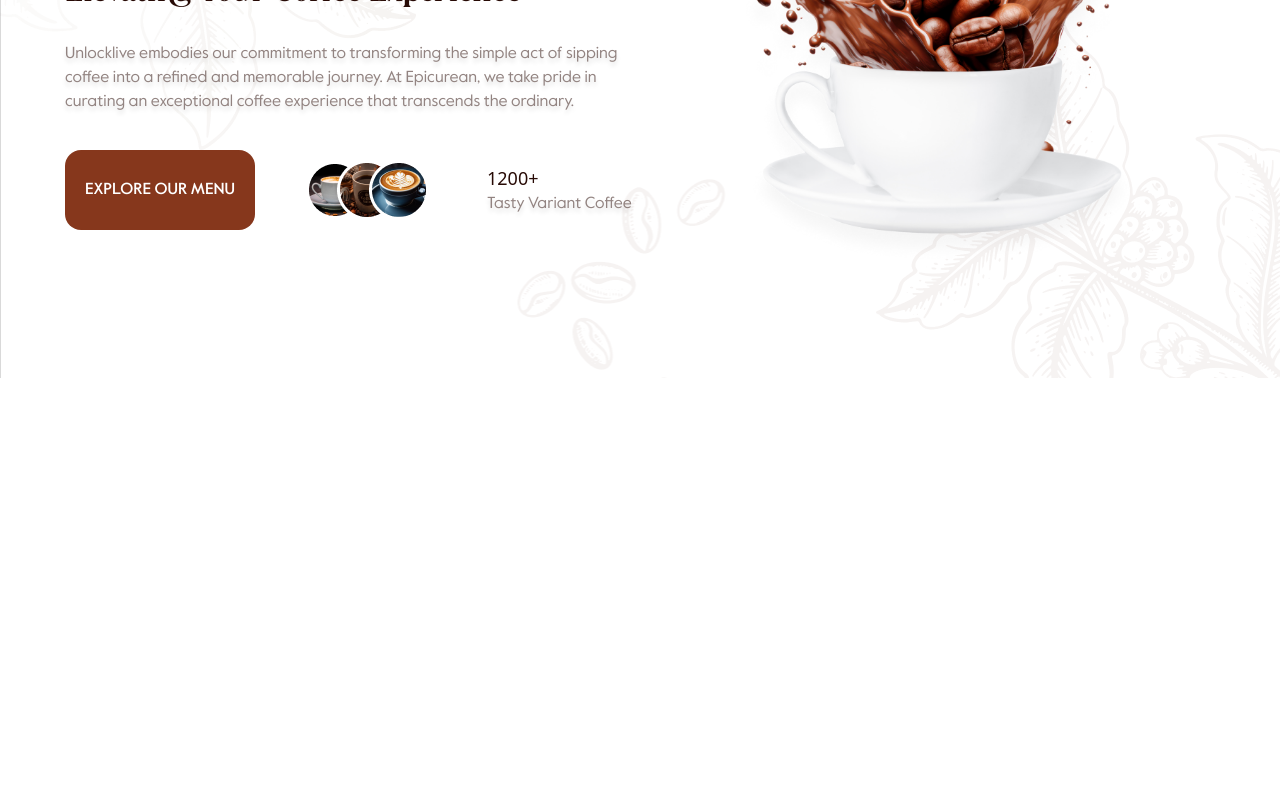
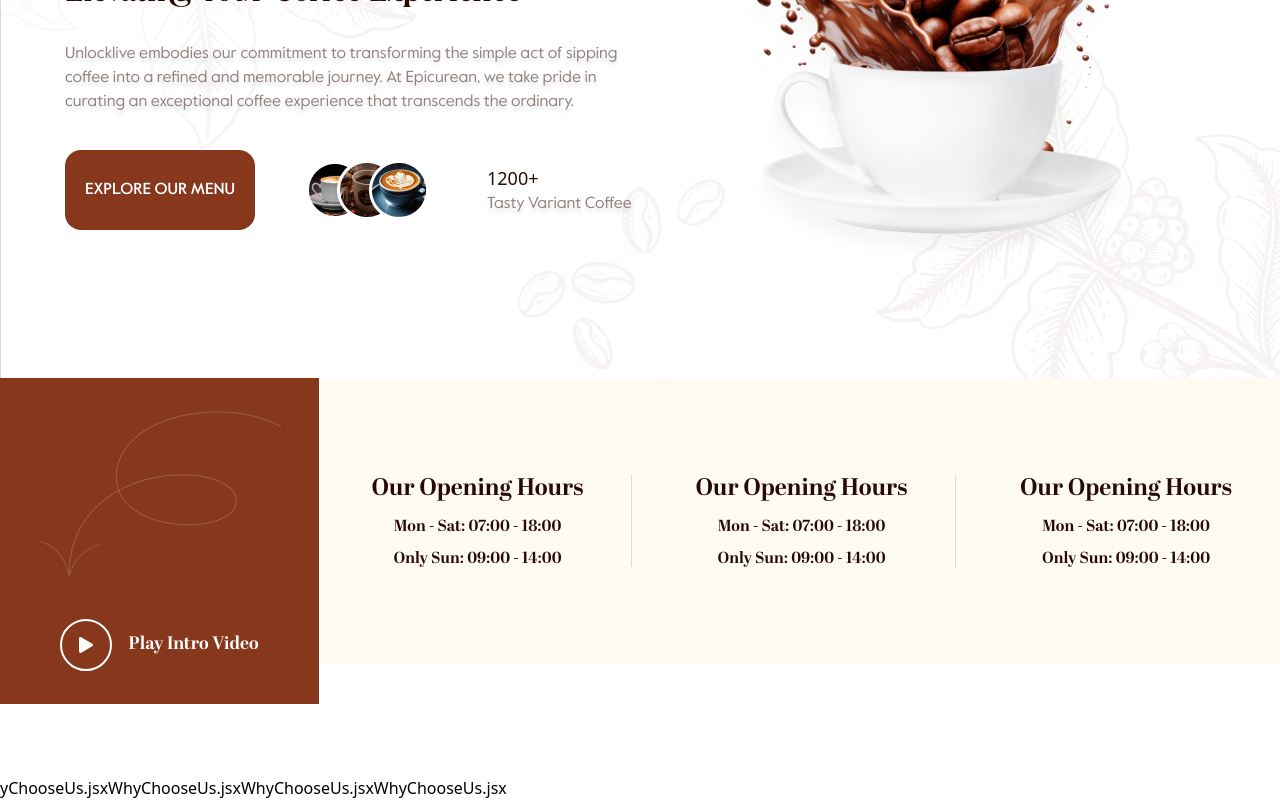
Before and after one commit to Imran122/coffe-resturent-frontend-design-react, a React (Vite) app: page / in a window 1280 px wide. Shown: the part 574-1374 px from the top of the page. Before the commit the page ends 952 px from the top, so only its background shows below. Built offline with nearby package versions, Linux system fonts and the light colour scheme.

Commit message:
done video section

```diff
--- a/src/App.jsx
+++ b/src/App.jsx
@@ -1,5 +1,7 @@
 import "./App.css";
 import Banner from "./components/Banner";
+import VideoComponnet from "./components/VideoComponnet";
+import WhyChooseUs from "./components/WhyChooseUs";
 import Header from "./components/shared/Header";
 
 function App() {
@@ -10,6 +12,8 @@ function App() {
       </div>
 
       <Banner />
+      <VideoComponnet />
+      <WhyChooseUs />
     </div>
   );
 }
--- /dev/null
+++ b/src/components/VideoComponnet.jsx
@@ -0,0 +1,60 @@
+import { FaPlay } from "react-icons/fa";
+import arrow from "../assets/images/video/video.png";
+
+export default function VideoComponnet() {
+  return (
+    <div className="w-full bg-primary_background mb-28">
+      <div className="container mx-auto md:grid md:grid-cols-8 flex flex-col  gap-4 justify-center items-center">
+        <div className="lg:col-span-2 md:col-span-4 lg:-mb-10 ">
+          <div className="bg-secondary_colour w-[319px] h-[326px] flex flex-col justify-center items-center">
+            <img src={arrow} />
+            <div className="flex gap-4 justify-center items-center mt-10">
+              <p className="py-4 px-4 rounded-full border-2 border-white text-white">
+                <FaPlay />
+              </p>
+              <h2 className="font-fourth_font_abril text-white text-lg">
+                Play Intro Video
+              </h2>
+            </div>
+          </div>
+        </div>
+        <div className="lg:col-span-2 md:col-span-4 text-center lg:border-r border-[#D9D9D9]">
+          <h2 className="font-fourth_font_abril text-2xl text-primary_text leading-7 font-bold ">
+            Our Opening Hours
+          </h2>
+          <p className="text-primary_text leading-4 font-fourth_font_abril text-base py-4">
+            Mon - Sat: 07:00 - 18:00
+          </p>
+          <p className="text-primary_text leading-4 font-fourth_font_abril text-base ">
+            {" "}
+            Only Sun: 09:00 - 14:00
+          </p>
+        </div>
+        <div className="lg:col-span-2 md:col-span-4 text-center md:border-r border-[#D9D9D9]">
+          <h2 className="font-fourth_font_abril text-2xl text-primary_text leading-7 font-bold ">
+            Our Opening Hours
+          </h2>
+          <p className="text-primary_text leading-4 font-fourth_font_abril text-base py-4">
+            Mon - Sat: 07:00 - 18:00
+          </p>
+          <p className="text-primary_text leading-4 font-fourth_font_abril text-base ">
+            {" "}
+            Only Sun: 09:00 - 14:00
+          </p>
+        </div>
+        <div className="lg:col-span-2 md:col-span-4 text-center">
+          <h2 className="font-fourth_font_abril text-2xl text-primary_text leading-7 font-bold ">
+            Our Opening Hours
+          </h2>
+          <p className="text-primary_text leading-4 font-fourth_font_abril text-base py-4">
+            Mon - Sat: 07:00 - 18:00
+          </p>
+          <p className="text-primary_text leading-4 font-fourth_font_abril text-base ">
+            {" "}
+            Only Sun: 09:00 - 14:00
+          </p>
+        </div>
+      </div>
+    </div>
+  );
+}
--- /dev/null
+++ b/src/components/WhyChooseUs.jsx
@@ -0,0 +1,3 @@
+export default function WhyChooseUs() {
+  return <div>yChooseUs.jsxWhyChooseUs.jsxWhyChooseUs.jsxWhyChooseUs.jsx</div>;
+}
--- a/src/index.css
+++ b/src/index.css
@@ -16,6 +16,11 @@
   font-family: "Bakilda Histori";
   src: url("../src/assets/Fonts/Bakilda/bakilda-histori.ttf") format("opentype");
 }
+@font-face {
+  font-family: "Abril Display Bold";
+  src: url("../src/assets/Fonts/Abril/Abril_Display_Bold.otf")
+    format("opentype");
+}
 
 :root {
   --primary-colour: #270a05;
--- a/tailwind.config.js
+++ b/tailwind.config.js
@@ -19,6 +19,7 @@ export default {
         primary_font: "Value Sans Pro",
         secondary_font: "Bakilda Histori",
         third_font_medium: "Value Sans Pro Medium",
+        fourth_font_abril: "Abril Display Bold",
       },
     },
   },
```
Also changed, not shown: src/assets/images/video/play.png (added), src/assets/images/video/video.png (added).
